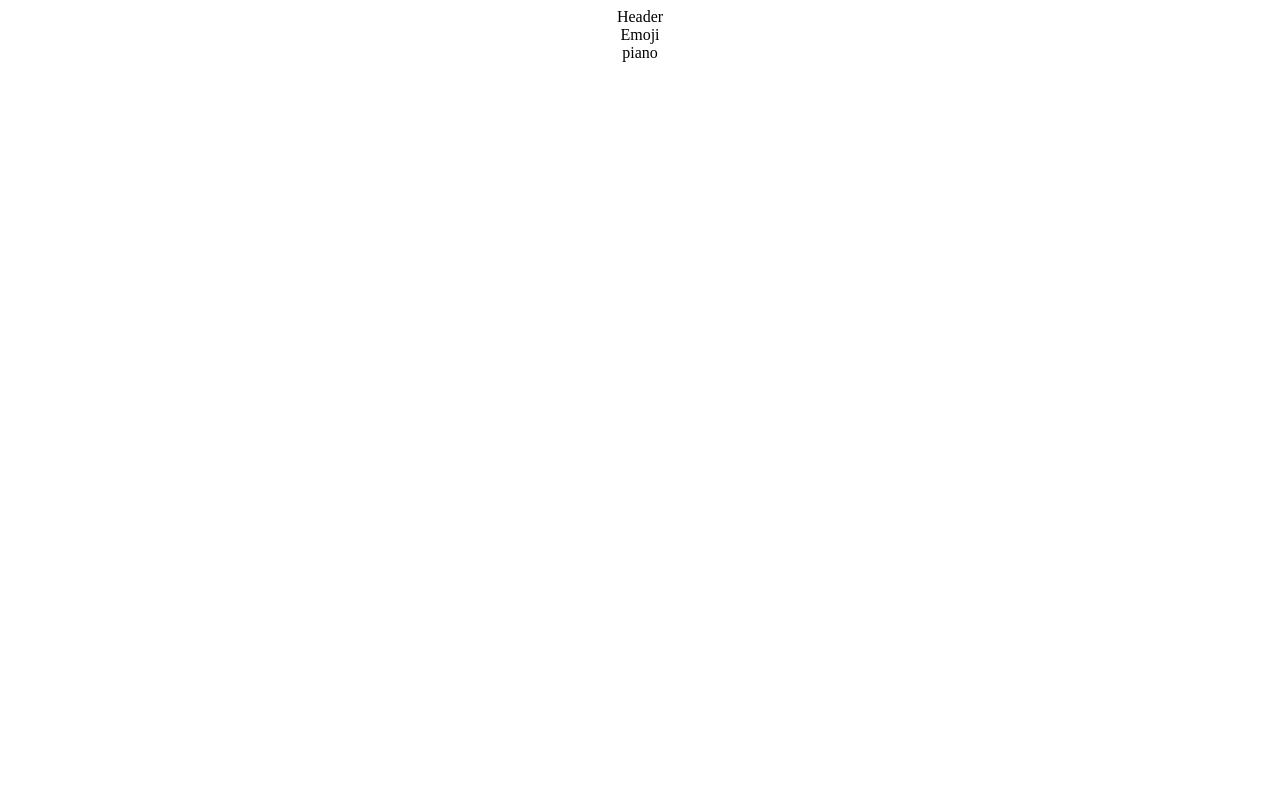
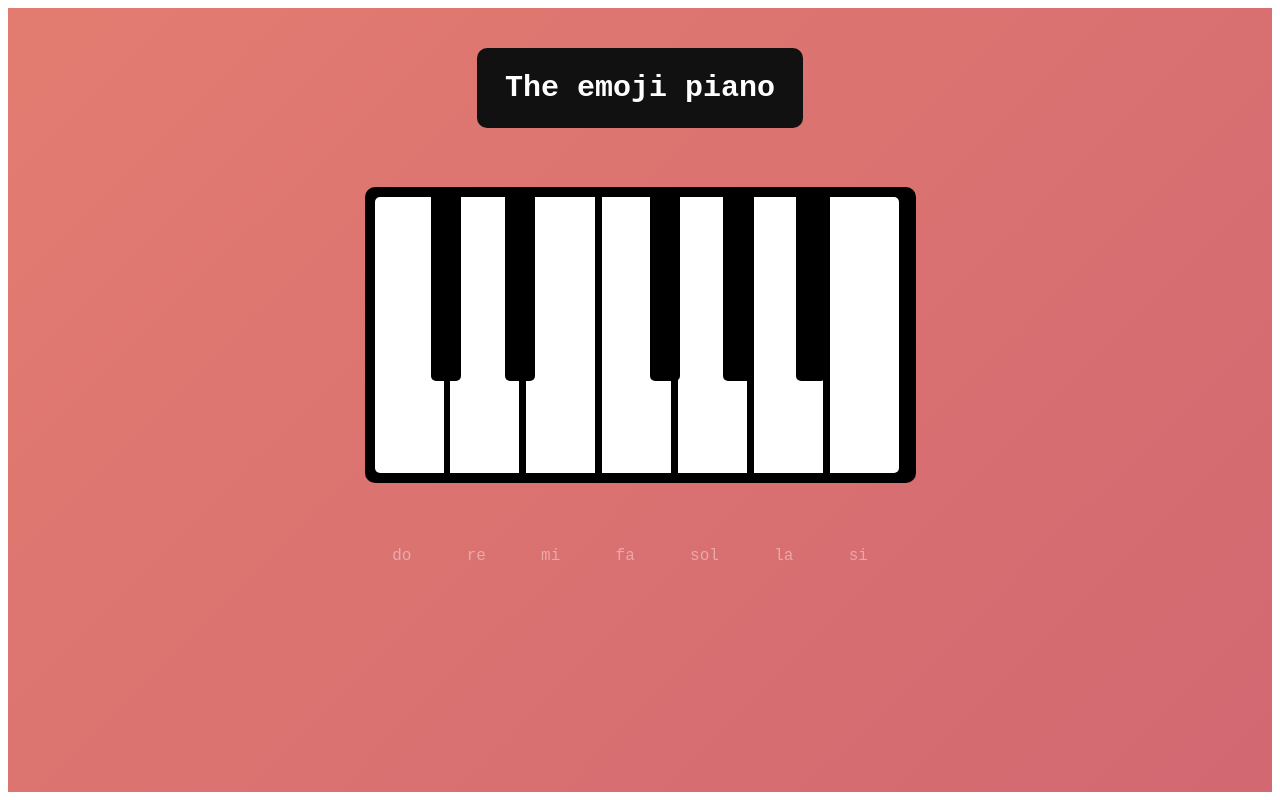
Before and after one commit to IIM-Creative-Technology/victorgbn-a4-iim-funnypiano, a Vue app: page / in a window 1280 px wide. Built offline with nearby package versions, Linux system fonts and the light colour scheme.

Commit message:
add Header and Piano components

```diff
--- a/src/App.vue
+++ b/src/App.vue
@@ -1,20 +1,20 @@
 <template>
   <div id="app" class="big-container">
     <v-header></v-header>
-    <v-emoji></v-emoji>
+    <!-- <v-emoji></v-emoji> -->
     <v-piano></v-piano>
   </div>
 </template>
 
 <script>
 import VHeader from '@/components/VHeader'
-import VEmoji from '@/components/VEmoji'
+// import VEmoji from '@/components/VEmoji'
 import VPiano from  '@/components/VPiano'
 export default {
   name: "App",
   components: {
     VHeader,
-    VEmoji,
+    // VEmoji,
     VPiano,
   },
 };
@@ -26,6 +26,33 @@ export default {
   display: flex;
   flex-direction: column;
   align-items: center;
+  margin: 0;
+  padding: 0;
+  height: 98vh;
+}
+
+#app {
+    background: linear-gradient(135deg, #ff9d6c, #bb4e75);
+       background-size: 400% 400%;
+        -webkit-animation: AnimationName 8s ease infinite;
+        -moz-animation: AnimationName 8s ease infinite;
+        animation: AnimationName 8s ease infinite;
+}
+
+@-webkit-keyframes AnimationName {
+    0%{background-position:0% 50%}
+    50%{background-position:100% 51%}
+    100%{background-position:0% 50%}
+}
+@-moz-keyframes AnimationName {
+    0%{background-position:0% 50%}
+    50%{background-position:100% 51%}
+    100%{background-position:0% 50%}
+}
+@keyframes AnimationName {
+    0%{background-position:0% 50%}
+    50%{background-position:100% 51%}
+    100%{background-position:0% 50%}
 }
 
 @media (max-width: 700px) {
--- a/src/components/VHeader.vue
+++ b/src/components/VHeader.vue
@@ -1,3 +1,28 @@
 <template>
-  <div>Header</div>
+  <div class="container-title">
+    <h1>The emoji piano</h1>
+  </div>
 </template>
+
+<script>
+export default {
+
+}
+</script>
+
+<style lang="postcss" scoped>
+.container-title {
+  background-color: #111111;
+  margin-top: 40px;
+  border-radius: 10px;
+  padding: 0px 25px;
+}
+
+.container-title h1 {
+  text-align: center;
+  padding: 3px;
+  color: #fff;
+  font-family: "PT Mono", monospace;
+  font-size: 30px;
+}
+</style>
--- a/src/components/VPiano.vue
+++ b/src/components/VPiano.vue
@@ -1,5 +1,199 @@
 <template>
-    <div>
-        piano
+  <div>
+    <div class="container-piano">
+      <div
+        class="key-white" v-for="note in white" :key="`key${note.name}`" :id="`key${note.name}`" @click="onClick(note)" :data-keycode="note.keyCode"></div>
+
+      <div class="container-key-black">
+        <div class="key-black" v-for="note in black" :key="`key${note.name}`" :id="`key${note.name}`" @click="onClick(note)" :data-keycode="note.keyCode"></div>
+      </div>
     </div>
+
+    <div class="container-note">
+      <p class="note-do" v-for="note in white" :key="`key${note.name}`">
+        {{ note.name }}
+      </p>
+    </div>
+  </div>
 </template>
+
+<script>
+export default {
+  name: "VPiano",
+
+  data() {
+    return {
+      white: [
+        {
+          name: "do",
+          sound: "C",
+          keyCode: 81,
+        },
+        {
+          name: "re",
+          sound: "D",
+          keyCode: 83,
+        },
+        {
+          name: "mi",
+          sound: "E",
+          keyCode: 68,
+        },
+        {
+          name: "fa",
+          sound: "F",
+          keyCode: 70,
+        },
+        {
+          name: "sol",
+          sound: "G",
+          keyCode: 71,
+        },
+        {
+          name: "la",
+          sound: "A",
+          keyCode: 72,
+        },
+        {
+          name: "si",
+          sound: "B",
+          keyCode: 74,
+        },
+      ],
+      black: [
+        {
+          name: "do#",
+          sound: "C#",
+          keyCode: 90,
+        },
+        {
+          name: "re#",
+          sound: "D#",
+          keyCode: 69,
+        },
+        {
+          name: "fa#",
+          sound: "F#",
+          keyCode: 84,
+        },
+        {
+          name: "sol#",
+          sound: "G#",
+          keyCode: 89,
+        },
+        {
+          name: "la#",
+          sound: "A#",
+          keyCode: 85,
+        },
+      ],
+    };
+  },
+
+  mounted() {
+
+  },
+
+  methods: {
+
+  },
+};
+</script>
+
+<style lang="postcss" scoped>
+.container-piano {
+  background-color: #000000;
+  border-radius: 10px;
+  height: 276px;
+  width: 531px;
+  margin-top: 59px;
+  display: flex;
+  justify-content: space-between;
+  padding: 10px;
+  position: relative;
+}
+.key-white {
+  background-color: #ffffff;
+  width: 69px;
+  cursor: pointer;
+}
+.key-white:nth-child(1) {
+  border-radius: 5px 0px 0px 5px;
+}
+.key-white:nth-child(7) {
+  border-radius: 0px 5px 5px 0px;
+}
+.key-white:active {
+  background: #ffd12d;
+}
+.key-black {
+  height: 184px;
+  width: 30px;
+  background-color: #000000;
+  border-radius: 0px 0px 5px 5px;
+  z-index: 1;
+  position: absolute;
+  cursor: pointer;
+}
+.key-black:active {
+  background-color: #e6016f;
+}
+.key-black:nth-child(1) {
+  left: 66px;
+}
+.key-black:nth-child(2) {
+  left: 140px;
+}
+.key-black:nth-child(3) {
+  left: 285px;
+}
+.key-black:nth-child(4) {
+  left: 358px;
+}
+.key-black:nth-child(5) {
+  left: 431px;
+}
+
+@media (max-width: 700px) {
+  .container-piano {
+    width: 368px;
+  }
+  .key-white {
+    width: 47px;
+  }
+  .key-black {
+    width: 20px;
+  }
+  .key-black:nth-child(1) {
+    left: 49px;
+  }
+  .key-black:nth-child(2) {
+    left: 98px;
+  }
+  .key-black:nth-child(3) {
+    left: 198px;
+  }
+  .key-black:nth-child(4) {
+    left: 248px;
+  }
+  .key-black:nth-child(5) {
+    left: 298px;
+  }
+}
+
+.container-note {
+  display: flex;
+  justify-content: space-around;
+  width: 531px;
+  margin-top: 48px;
+  padding-bottom: 30px;
+  font-family: "PT Mono", monospace;
+  color: rgba(255, 255, 255, 0.4);
+}
+
+@media (max-width: 700px) {
+  .container-note {
+    display: none;
+  }
+}
+</style>
```
